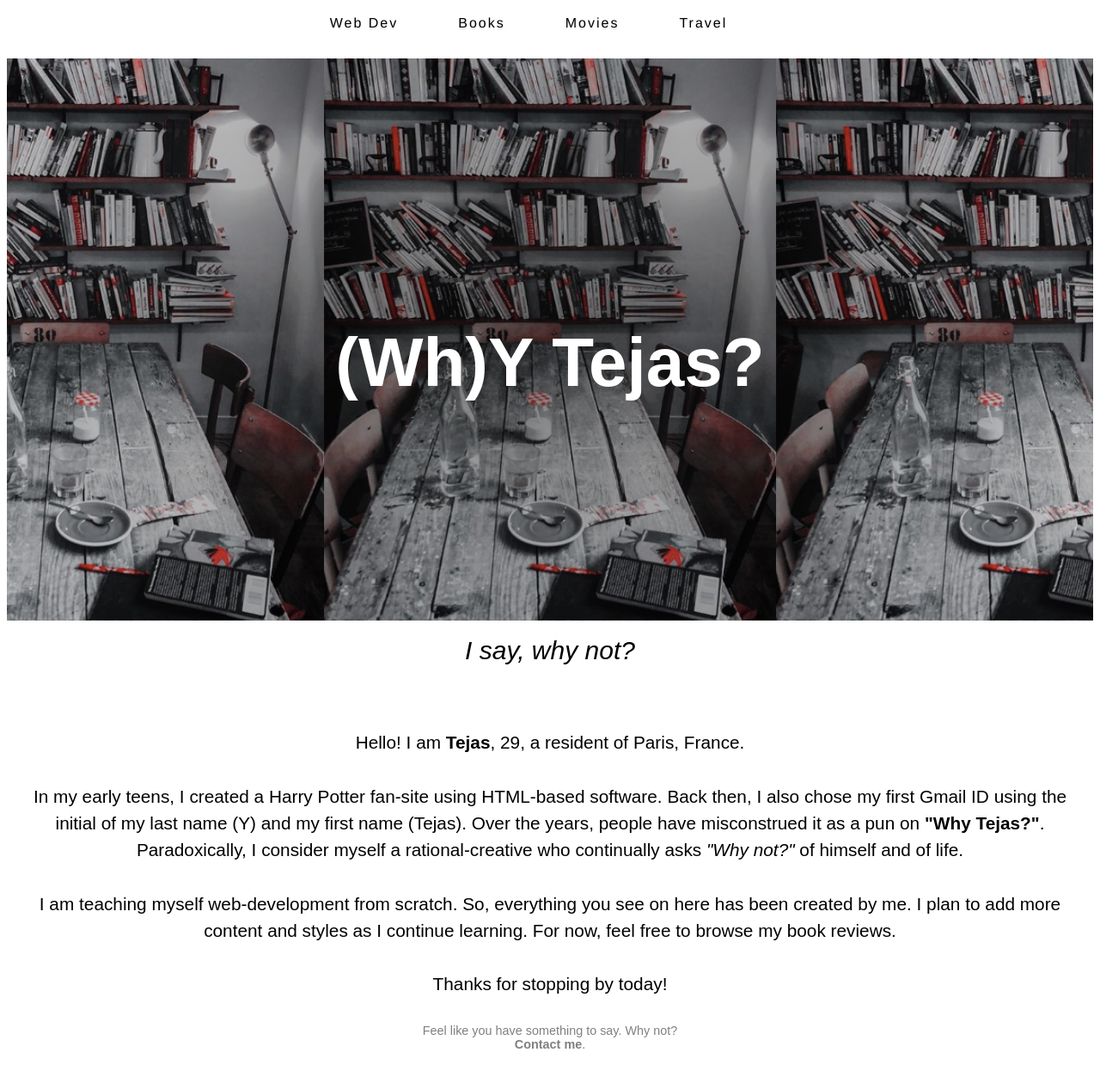
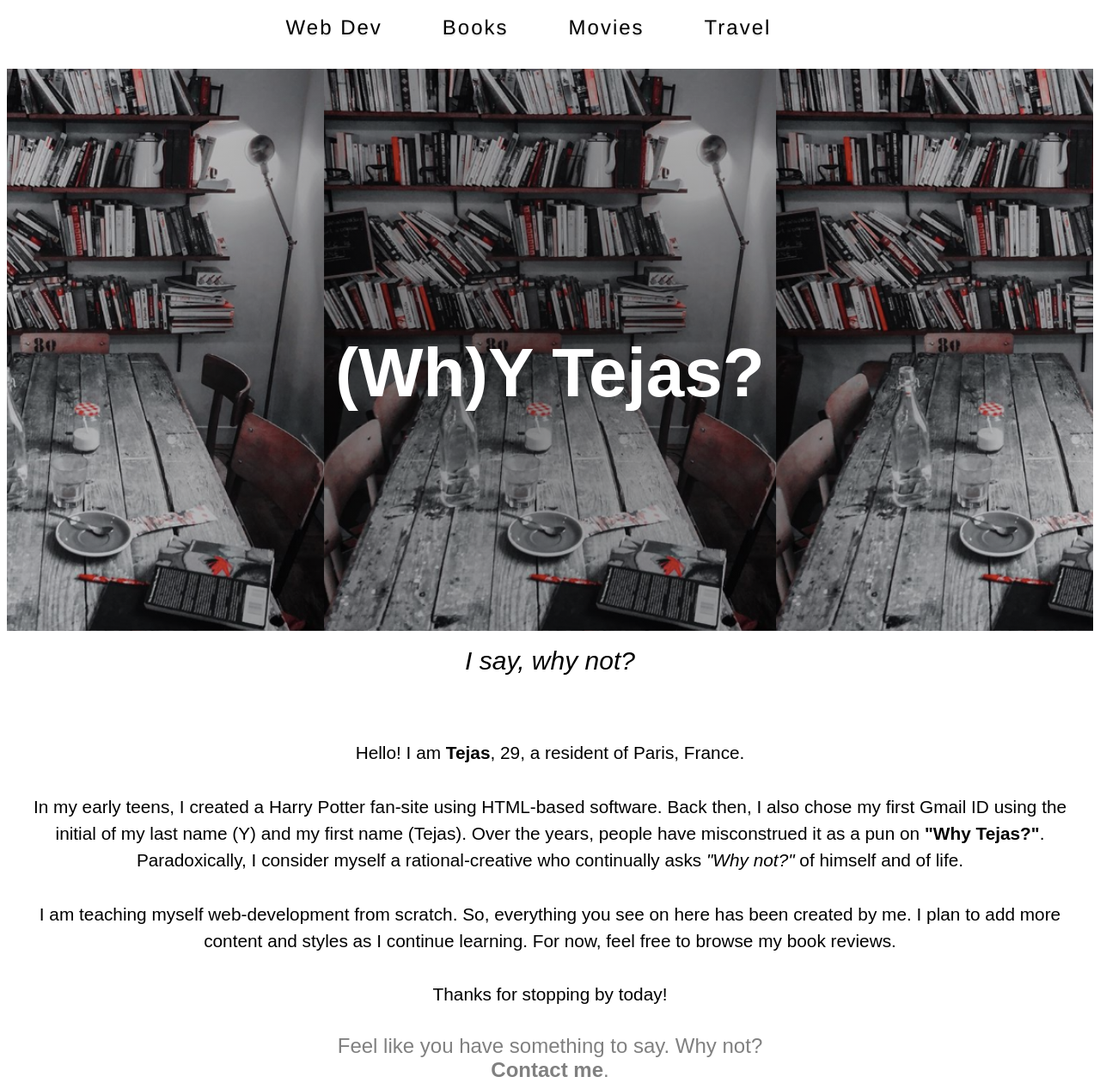
Before and after one commit to whytejas/Personal-Page, a plain HTML site: page index.html in a window 1280 px wide. Shown: the whole page at 86% size. Before the commit the page ends 1231 px from the top, so only its background shows below. Drawn offline with Linux system fonts and the light colour scheme; a web font is replaced by a local one.

Commit message:
Update style.css

```diff
--- a/style.css
+++ b/style.css
@@ -8,7 +8,7 @@ body {
 
 font-family: Helvetica;
 
-    font-size: 1em;
+    font-size: 1.5em;
     text-align: center;
   padding: 0;
   margin: 0;
@@ -138,7 +138,7 @@ a:hover {
 
 
 footer {
-    font-size: 0.9em;
+    font-size: 1.5em;
     color: grey;
     text-align: center;
     bottom: 0;
```
